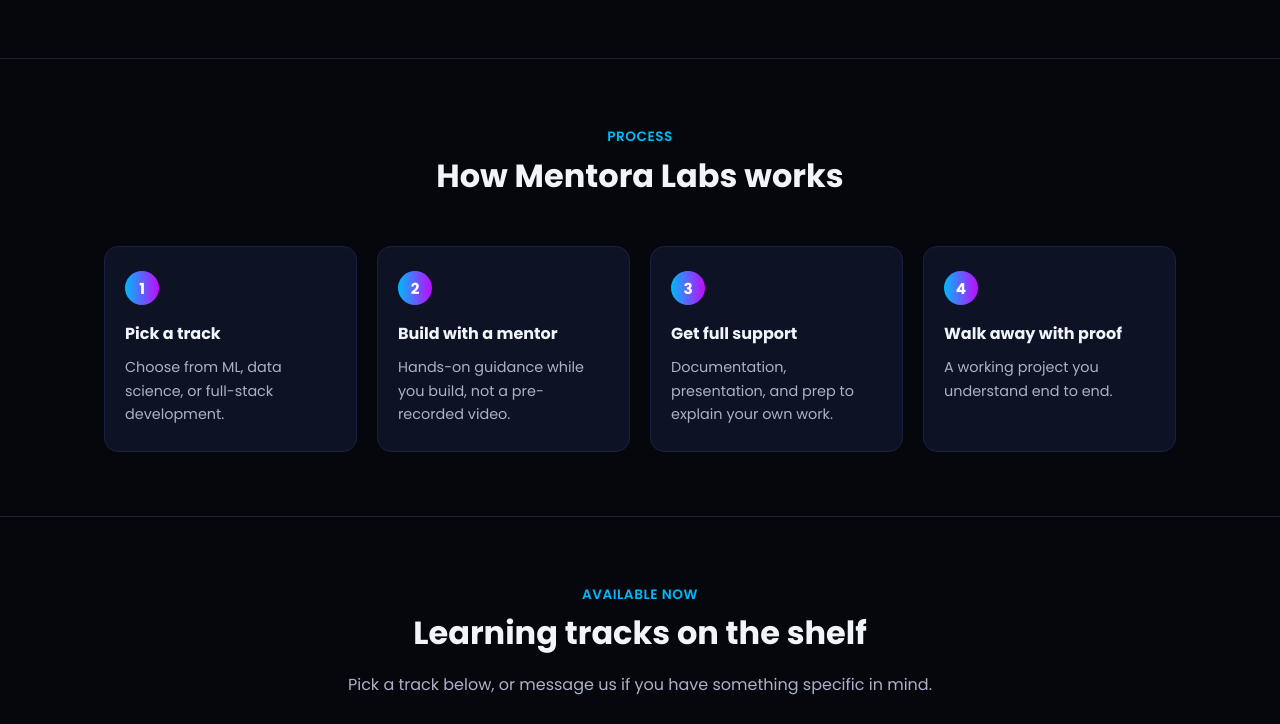
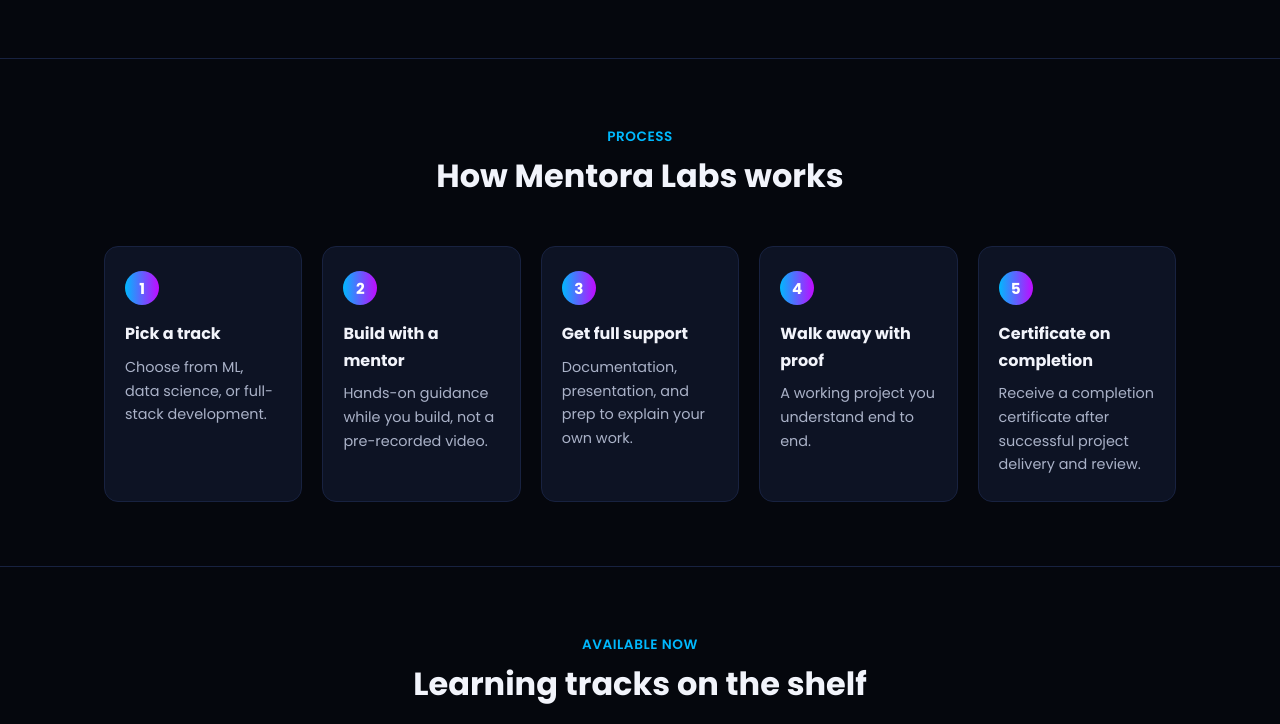
Before and after one commit to mentoralabs123-web/mentora-labs, a Flask app: page / in a window 1280 px wide. Shown: the part 834-1558 px from the top of the page. Run offline with Flask 3, Linux system fonts and the light colour scheme; some libraries are stand-ins or nearby versions.

Commit message:
Move completion certificate to process card

```diff
--- a/static/css/style.css
+++ b/static/css/style.css
@@ -80,7 +80,7 @@ section { padding: 64px 0; border-top: 1px solid var(--border-soft); }
 .section-head p { color: var(--text-soft); margin-top: 12px; }
 
 /* how it works */
-.steps { display: grid; grid-template-columns: repeat(4, 1fr); gap: 20px; }
+.steps { display: grid; grid-template-columns: repeat(5, minmax(0, 1fr)); gap: 20px; }
 .step { background: var(--panel); border: 1px solid var(--border-soft); border-radius: 14px; padding: 24px 20px; }
 .step .num {
   width: 34px; height: 34px; border-radius: 50%; background: var(--grad); color: #fff;
@@ -88,6 +88,7 @@ section { padding: 64px 0; border-top: 1px solid var(--border-soft); }
 }
 .step h3 { font-size: 1rem; margin-bottom: 8px; }
 .step p { color: var(--text-soft); font-size: 0.9rem; margin: 0; }
+@media (max-width: 1100px) { .steps { grid-template-columns: repeat(3, minmax(0, 1fr)); } }
 @media (max-width: 860px) { .steps { grid-template-columns: 1fr 1fr; } }
 @media (max-width: 520px) { .steps { grid-template-columns: 1fr; } }
 
--- a/templates/index.html
+++ b/templates/index.html
@@ -67,6 +67,11 @@
           <div class="num">4</div>
           <h3>Walk away with proof</h3>
           <p>A working project you understand end to end.</p>
+        </div>
+        <div class="step">
+          <div class="num">5</div>
+          <h3>Certificate on completion</h3>
+          <p>Receive a completion certificate after successful project delivery and review.</p>
         </div>
       </div>
     </div>
@@ -189,7 +194,6 @@
       </div>
     </div>
     <div class="footer-bottom">
-      Project completion certificates are provided upon successful completion.<br>
       Udyam-registered business | Registration No.: UDYAM-TN-19-0065658<br>
       © 2026 Mentora Labs. Built by students, for students.
     </div>
```
